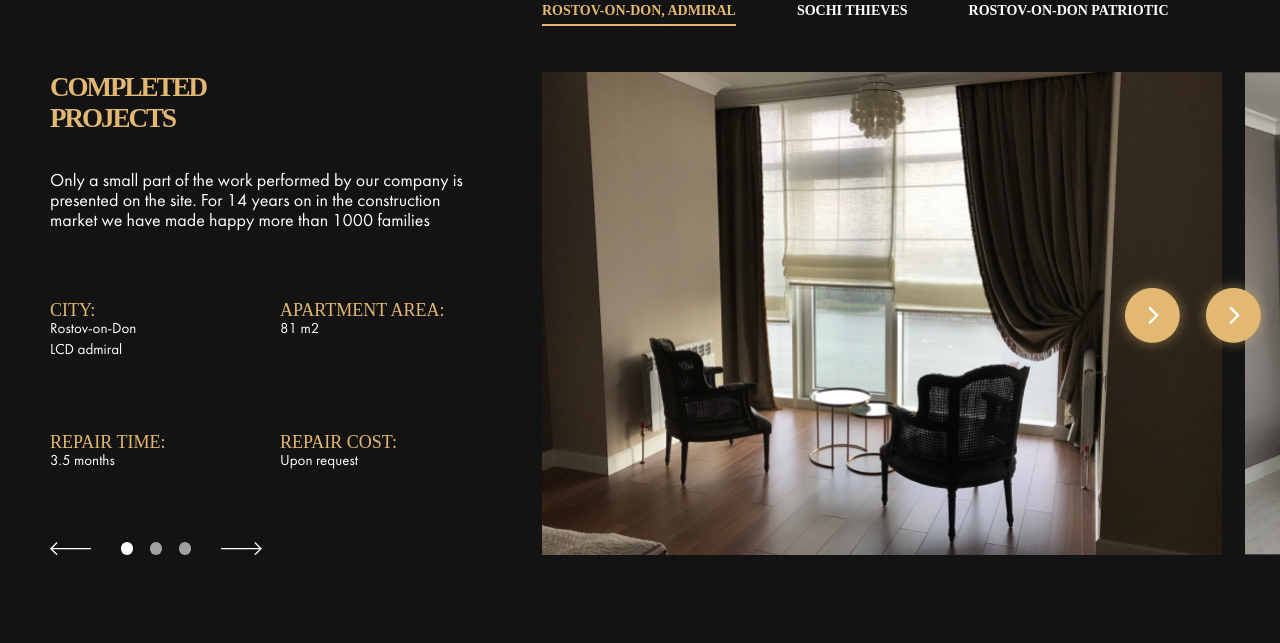
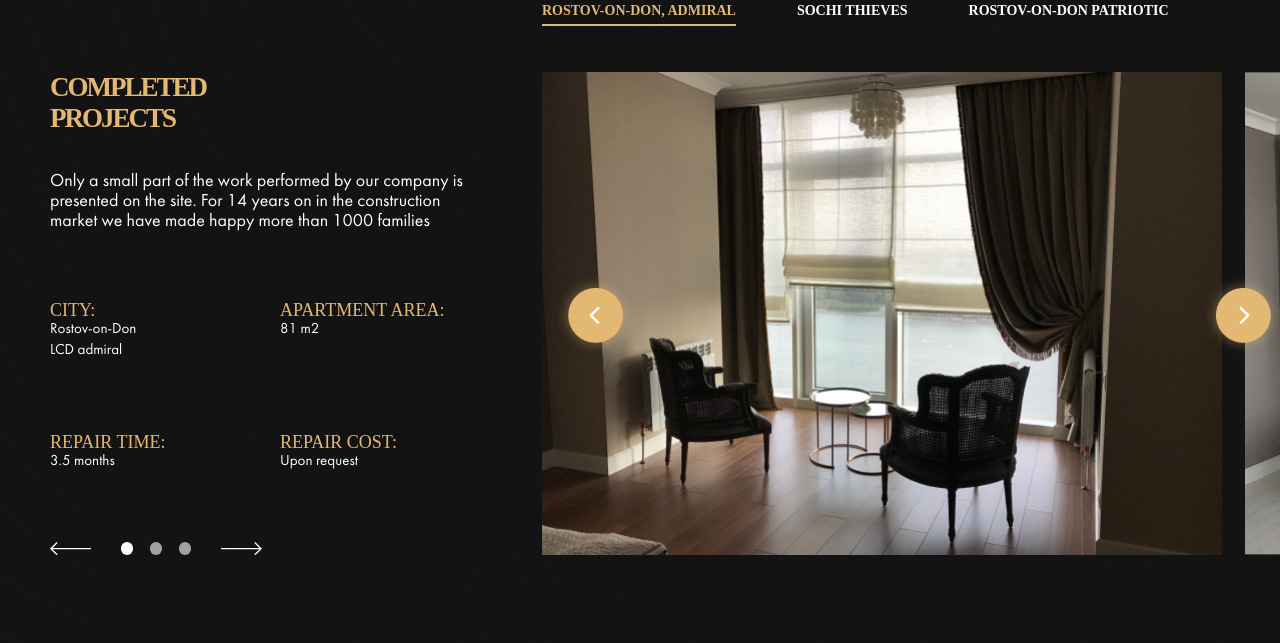
Before and after one commit to dekayed/repair-design-project, a website built with webpack: page index.html in a window 1280 px wide. Shown: the part 897-1540 px from the top of the page. Built offline with nearby package versions, Linux system fonts and the light colour scheme; files whose address does not match are found by name.

Commit message:
repaird-design-project: desktop: slight layout fix

```diff
--- a/src/css/front-layer/sec/sec-projects.scss
+++ b/src/css/front-layer/sec/sec-projects.scss
@@ -114,8 +114,8 @@
         .buttons {
             place-self: center;
             display: flex;
-            width: 57vw;
-            justify-content: flex-end;
+            width: 59vw;
+            justify-content: center;
             position: absolute;
 
             button {
@@ -124,6 +124,11 @@
                 height: 81px;
                 border: 0;
                 outline: none;
+
+                &:first-child {
+                    margin-right: 44vw;
+                    transform: scaleX(-1);
+                }
             }
         }
     }
--- a/src/css/front-layer/sections.scss
+++ b/src/css/front-layer/sections.scss
@@ -31,6 +31,10 @@
         margin-top: 26px;
         margin-bottom: 38px;
     }
+}
+
+button {
+    cursor: pointer;
 }
 
 .pages {
```
